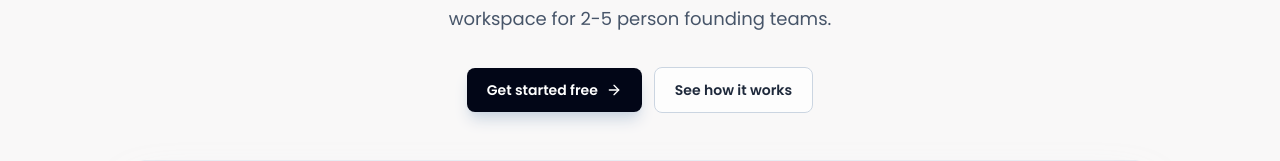
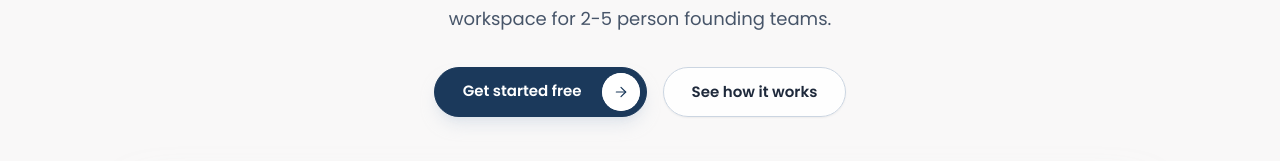
Before and after one commit to Kshitijkumavat/Startiva, a React (Vite) app in the folder client/: page / in a window 1280 px wide. Shown: the part 297-458 px from the top of the page. Built offline with nearby package versions, Linux system fonts and the light colour scheme; no server answers.

Commit message:
feat(landing): integrate animated ArrowFillButton CTA and match hero button aesthetics

```diff
--- a/client/src/components/landing/HeroSection.jsx
+++ b/client/src/components/landing/HeroSection.jsx
@@ -1,33 +1,33 @@
 
-import { ArrowRight, Sparkles } from "lucide-react";
-import GlowBadge from "./GlowBadge";
+import ArrowFillButton from "../ui/ArrowFillButton";
 import ProductPreview from "./ProductPreview";
-import { Typewriter } from "../ui/typewriter-text";
-import MeshGradientHero from "../ui/MeshGradientHero";
 
 export default function HeroSection() {
   return (
     <section className="relative px-4 pb-16 pt-14 sm:px-6 sm:pb-20 sm:pt-20 lg:px-8">
       <div className="relative z-10 mx-auto max-w-7xl">
         <div className="mx-auto max-w-4xl text-center">
-          <br></br>
+          <br />
           <h1 className="landing-rise landing-hero-title mx-auto mt-6 max-w-4xl">
             The CRM built for student founders.
           </h1>
           <p className="landing-rise landing-section-copy mx-auto mt-5 max-w-2xl sm:text-lg sm:leading-8">
             Manage leads, close deals, and track payments in one lightweight workspace for 2-5 person founding teams.
           </p>
-          <div id="get-started" className="landing-rise mt-8 flex flex-col items-center justify-center gap-3 sm:flex-row">
-            <a
+          <div id="get-started" className="landing-rise mt-8 flex flex-col items-center justify-center gap-4 sm:flex-row">
+            <ArrowFillButton
+              btnText="Get started free"
               href="/register"
-              className="inline-flex w-full items-center justify-center gap-2 rounded-lg bg-slate-950 px-5 py-3 text-sm font-semibold text-white shadow-lg shadow-slate-300 transition duration-300 hover:-translate-y-0.5 hover:bg-slate-800 sm:w-auto"
-            >
-              Get started free
-              <ArrowRight className="h-4 w-4" />
-            </a>
+              bgColor="#1b395bff"
+              textColor="#ffffff"
+              fillBgColor="#ffffff"
+              fillTextColor="#1b395bff"
+              hoverFillBgColor="#ffffff"
+              hoverFillTextColor="#1b395bff"
+            />
             <a
               href="#how-it-works"
-              className="inline-flex w-full items-center justify-center gap-2 rounded-lg border border-slate-300 bg-white/70 px-5 py-3 text-sm font-semibold text-slate-800 transition duration-300 hover:-translate-y-0.5 hover:border-slate-400 hover:shadow-md sm:w-auto"
+              className="inline-flex h-[48px] w-full items-center justify-center gap-2 rounded-full border border-slate-300 bg-white/80 px-7 text-sm font-semibold text-slate-800 shadow-sm transition duration-300 hover:-translate-y-0.5 hover:border-slate-400 hover:bg-white hover:shadow-md sm:h-[50px] sm:w-auto sm:text-[15px]"
             >
               See how it works
             </a>
--- /dev/null
+++ b/client/src/components/ui/ArrowFillButton.jsx
@@ -0,0 +1,205 @@
+import { useEffect, useRef, useState } from "react";
+import { ArrowRight } from "lucide-react";
+
+const DEFAULT_HREF = "#";
+const COMPACT_LAYOUT_BREAKPOINT = 768;
+const ANIMATION_DURATION_MS = 450;
+
+export default function ArrowFillButton({
+  btnText = "Hover Me",
+  href = DEFAULT_HREF,
+  className = "",
+
+  bgColor = "#112D4E",
+  textColor = "#ffffff",
+
+  fillBgColor = "#ffffff",
+  fillTextColor = "#112D4E",
+
+  hoverFillBgColor = "#ffffff",
+  hoverFillTextColor = "#112D4E",
+
+  arrowColor,
+  hoverArrowColor,
+
+  ...props
+}) {
+  const [isReady, setIsReady] = useState(false);
+  const [isCompactLayout, setIsCompactLayout] = useState(false);
+  const [isPressed, setIsPressed] = useState(false);
+  const releaseTimeoutRef = useRef(null);
+
+  const usesUtilityBackground =
+    className.includes("bg-") ||
+    className.includes("from-") ||
+    className.includes("via-") ||
+    className.includes("to-");
+
+  useEffect(() => {
+    const frame = window.requestAnimationFrame(() => {
+      setIsReady(true);
+    });
+
+    return () => window.cancelAnimationFrame(frame);
+  }, []);
+
+  useEffect(() => {
+    const mediaQuery = window.matchMedia(
+      `(max-width: ${COMPACT_LAYOUT_BREAKPOINT - 1}px)`
+    );
+
+    const syncCompactLayout = (event) => {
+      const matches = "matches" in event ? event.matches : event.currentTarget?.matches;
+      setIsCompactLayout(matches);
+
+      if (!matches) {
+        setIsPressed(false);
+      }
+    };
+
+    syncCompactLayout(mediaQuery);
+    mediaQuery.addEventListener("change", syncCompactLayout);
+
+    return () => {
+      mediaQuery.removeEventListener("change", syncCompactLayout);
+    };
+  }, []);
+
+  useEffect(() => {
+    return () => {
+      if (releaseTimeoutRef.current) {
+        window.clearTimeout(releaseTimeoutRef.current);
+      }
+    };
+  }, []);
+
+  const clearPressedState = () => {
+    if (releaseTimeoutRef.current) {
+      window.clearTimeout(releaseTimeoutRef.current);
+    }
+
+    releaseTimeoutRef.current = window.setTimeout(() => {
+      setIsPressed(false);
+      releaseTimeoutRef.current = null;
+    }, ANIMATION_DURATION_MS);
+  };
+
+  const handlePointerDown = (event) => {
+    props.onPointerDown?.(event);
+
+    if (!isCompactLayout || event.pointerType === "mouse") {
+      return;
+    }
+
+    if (releaseTimeoutRef.current) {
+      window.clearTimeout(releaseTimeoutRef.current);
+      releaseTimeoutRef.current = null;
+    }
+
+    setIsPressed(true);
+  };
+
+  const handlePointerUp = (event) => {
+    props.onPointerUp?.(event);
+
+    if (!isCompactLayout || event.pointerType === "mouse") {
+      return;
+    }
+
+    clearPressedState();
+  };
+
+  const handlePointerCancel = (event) => {
+    props.onPointerCancel?.(event);
+
+    if (!isCompactLayout || event.pointerType === "mouse") {
+      return;
+    }
+
+    clearPressedState();
+  };
+
+  return (
+    <a
+      href={href}
+      {...props}
+      data-pressed={isPressed ? "true" : "false"}
+      onPointerDown={handlePointerDown}
+      onPointerUp={handlePointerUp}
+      onPointerCancel={handlePointerCancel}
+      className={`group relative inline-flex h-[48px] w-fit min-w-fit max-w-none cursor-pointer items-center justify-center overflow-hidden rounded-full border border-[var(--btn-bg)] pl-6 pr-[calc(var(--icon-circle)+var(--icon-right)+16px)] whitespace-nowrap font-semibold text-sm leading-none [text-rendering:geometricPrecision] [--icon-circle:36px] [--icon-right:6px] [--circle-inset-y:calc((100%-var(--icon-circle))/2)] sm:h-[50px] sm:pl-7 sm:pr-[calc(var(--icon-circle)+var(--icon-right)+20px)] sm:text-[15px] sm:[--icon-circle:38px] max-md:w-full ${
+        usesUtilityBackground ? "" : "bg-[var(--btn-bg)]"
+      } text-[var(--btn-text)] shadow-lg shadow-slate-300/50 transition-shadow duration-300 hover:shadow-xl hover:shadow-slate-400/40 ${className}`}
+      style={{
+        "--btn-bg": bgColor,
+        "--btn-text": textColor,
+        "--btn-fill-bg": fillBgColor,
+        "--btn-fill-text": fillTextColor,
+        "--btn-fill-bg-hover": hoverFillBgColor,
+        "--btn-fill-text-hover": hoverFillTextColor,
+        "--btn-arrow": arrowColor || fillTextColor,
+        "--btn-arrow-hover": hoverArrowColor || hoverFillTextColor,
+        visibility: isReady ? "visible" : "hidden",
+      }}
+    >
+      {/* Default-state text */}
+      <span className="relative z-[1] pb-px">{btnText}</span>
+
+      {/* Expanding fill circle → full background on hover */}
+      <div
+        aria-hidden="true"
+        className={`pointer-events-none absolute z-[2] rounded-full bg-[var(--btn-fill-bg)] inset-[var(--circle-inset-y)_var(--icon-right)_var(--circle-inset-y)_calc(100%-var(--icon-right)-var(--icon-circle))] ${
+          isReady
+            ? "transition-all duration-[450ms] ease-[cubic-bezier(0.785,0.135,0.15,0.86)] motion-reduce:transition-none group-hover:bg-[var(--btn-fill-bg-hover)] group-hover:inset-0 group-data-[pressed=true]:bg-[var(--btn-fill-bg-hover)] group-data-[pressed=true]:inset-0"
+            : ""
+        }`}
+      />
+
+      {/* Revealed text (clip-path matched to circle, expands on hover) */}
+      <div
+        aria-hidden="true"
+        className={`pointer-events-none absolute inset-0 z-[2] flex items-center pl-6 pr-[calc(var(--icon-circle)+var(--icon-right)+16px)] sm:pl-7 sm:pr-[calc(var(--icon-circle)+var(--icon-right)+20px)] text-[var(--btn-fill-text)] [clip-path:inset(var(--circle-inset-y)_var(--icon-right)_var(--circle-inset-y)_calc(100%-var(--icon-right)-var(--icon-circle)))] ${
+          isReady
+            ? "transition-all duration-[450ms] ease-[cubic-bezier(0.785,0.135,0.15,0.86)] motion-reduce:transition-none group-hover:text-[var(--btn-fill-text-hover)] group-hover:[clip-path:inset(0_0_0_0)] group-data-[pressed=true]:text-[var(--btn-fill-text-hover)] group-data-[pressed=true]:[clip-path:inset(0_0_0_0)]"
+            : ""
+        }`}
+      >
+        <span className="relative z-[1] pb-px whitespace-nowrap">{btnText}</span>
+      </div>
+
+      {/* Arrow icon circle */}
+      <span
+        className={`pointer-events-none absolute right-[var(--icon-right)] top-1/2 z-[3] inline-flex h-[var(--icon-circle)] w-[var(--icon-circle)] shrink-0 -translate-y-1/2 items-center justify-center overflow-hidden rounded-full bg-[var(--btn-fill-bg)] text-[var(--btn-arrow)] ${
+          isReady
+            ? "transition-colors duration-[450ms] ease-[cubic-bezier(0.785,0.135,0.15,0.86)] motion-reduce:transition-none group-hover:bg-[var(--btn-fill-bg-hover)] group-hover:text-[var(--btn-arrow-hover)] group-data-[pressed=true]:bg-[var(--btn-fill-bg-hover)] group-data-[pressed=true]:text-[var(--btn-arrow-hover)]"
+            : ""
+        }`}
+        style={{
+          WebkitMaskImage: "-webkit-radial-gradient(white, black)",
+          maskImage: "radial-gradient(white, black)",
+        }}
+        aria-hidden="true"
+      >
+        {/* Arrow sliding IN from left */}
+        <ArrowRight
+          className={`absolute left-1/2 top-1/2 h-4 w-4 translate-x-[-170%] -translate-y-1/2 origin-center scale-0 text-current ${
+            isReady
+              ? "transition-transform duration-[450ms] ease-[cubic-bezier(0.785,0.135,0.15,0.86)] motion-reduce:transition-none group-hover:-translate-x-1/2 group-hover:-translate-y-1/2 group-hover:scale-100 group-data-[pressed=true]:-translate-x-1/2 group-data-[pressed=true]:-translate-y-1/2 group-data-[pressed=true]:scale-100"
+              : ""
+          }`}
+          strokeWidth={1.8}
+        />
+
+        {/* Arrow sliding OUT to right */}
+        <ArrowRight
+          className={`absolute left-1/2 top-1/2 h-4 w-4 -translate-x-1/2 -translate-y-1/2 origin-center text-current ${
+            isReady
+              ? "transition-transform duration-[450ms] ease-[cubic-bezier(0.785,0.135,0.15,0.86)] motion-reduce:transition-none group-hover:translate-x-[70%] group-hover:-translate-y-1/2 group-hover:scale-0 group-data-[pressed=true]:translate-x-[70%] group-data-[pressed=true]:-translate-y-1/2 group-data-[pressed=true]:scale-0"
+              : ""
+          }`}
+          strokeWidth={1.8}
+        />
+      </span>
+    </a>
+  );
+}
```
